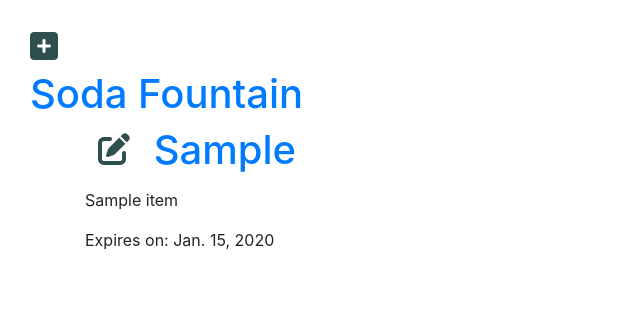
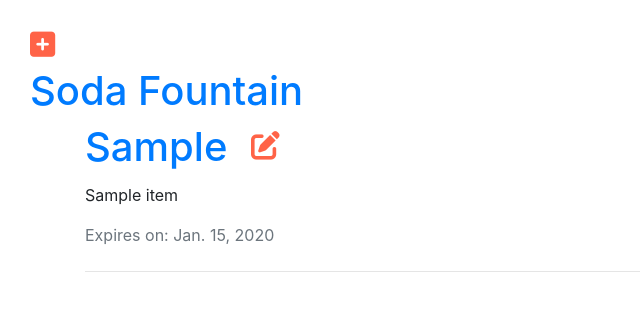
Before and after one commit to gidsey/project_09, a Django app: page / in a window 1280 px wide. Shown: the top 311 px of the page, without its empty margins (0-640 px from the left). Run offline with Django 3.2, Linux system fonts and the light colour scheme; a user stored in the database is signed in; tables that the repository leaves empty hold one stand-in row (values such as "Sample post"); parts of the project's set-up code (start-up, migrations or seed data) failed here and were passed over; some libraries are stand-ins or nearby versions.

Commit message:
CSS Tweaks

```diff
--- a/assets/css/menu_styles.css
+++ b/assets/css/menu_styles.css
@@ -7,7 +7,7 @@ body {
 }
 
 .large {
-    font-size: 2em;
-    color: darkslategrey;
+    font-size: 1.8em;
+    color: tomato;
     margin-bottom: 8px;
 }
--- a/menu/templates/menu/list_all_current_menus.html
+++ b/menu/templates/menu/list_all_current_menus.html
@@ -6,19 +6,22 @@
             <div class="col-md-8">
                 {% for menu in menus %}
                     <h1>
+
+                        <a href="{% url 'menu:menu_detail' pk=menu.pk %}">{{ menu.season }}</a>
                           {% if user.is_authenticated %}
                             <a class="btn btn-default" href="{% url 'menu:menu_edit' pk=menu.pk %}">
                                 <i class="fas fa-edit large"></i></a>
                         {% endif %}
-                    <a href="{% url 'menu:menu_detail' pk=menu.pk %}">{{ menu.season }}</a>
                     </h1>
                     <p>{{ menu.items.all|join:", " }}</p>
-                <div class="post">
+
                     {% if menu.expiration_date %}
-                    <div class="date">
+                        <div class="text-muted mt-0 mb-4">
                             Expires on: {{ menu.expiration_date }}
                         </div>
+                        <hr>
                     {% endif %}
+
                 {% endfor %}
             </div>
         </div>
```
Also changed, not shown: 1 other file. Lines whose indentation alone changed are shown as unchanged.
